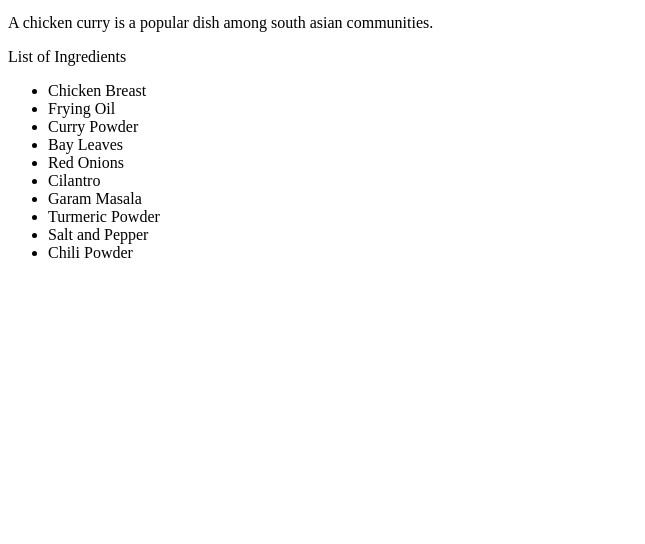
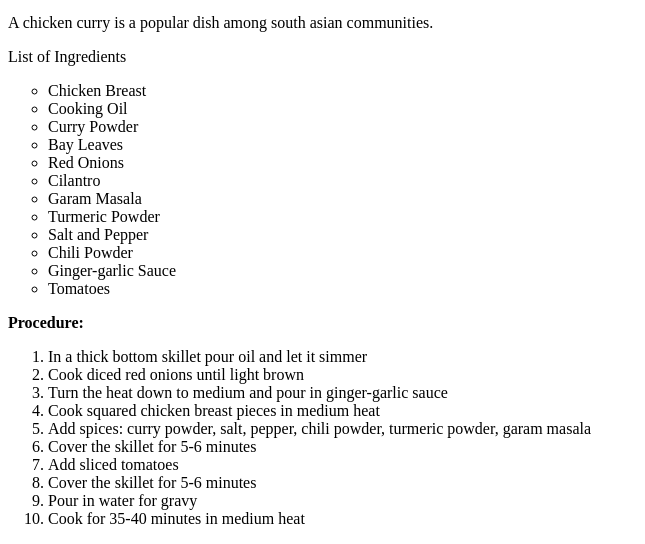
Before and after one commit to manishcs50class/odin-recipes, a plain HTML site: page recipes/chickencurry.html in a window 1280 px wide. Shown: the part 420-964 px from the top of the page, without its empty margins (0-645 px from the left). Before the commit the page ends 800 px from the top, so only its background shows below. Drawn offline with Linux system fonts and the light colour scheme.

Commit message:
added contents under chicken curry

```diff
--- a/recipes/chickencurry.html
+++ b/recipes/chickencurry.html
@@ -12,9 +12,9 @@
 
         <p>A chicken curry is a popular dish among south asian communities.</p>
         <p>List of Ingredients</p>
-        <ul>
+        <ul type="circle">
             <li>Chicken Breast</li>
-            <li>Frying Oil</li>
+            <li>Cooking Oil</li>
             <li>Curry Powder</li>
             <li>Bay Leaves</li>
             <li>Red Onions</li>
@@ -23,6 +23,22 @@
             <li>Turmeric Powder</li>
             <li>Salt and Pepper</li>
             <li>Chili Powder</li>
+            <li>Ginger-garlic Sauce</li>
+            <li>Tomatoes</li>
         </ul>
+
+        <p><strong>Procedure:</strong></p>
+        <ol>
+            <li>In a thick bottom skillet pour oil and let it simmer </li>
+            <li>Cook diced red onions until light brown</li>
+            <li>Turn the heat down to medium and pour in ginger-garlic sauce</li>
+            <li>Cook squared chicken breast pieces in medium heat</li>
+            <li>Add spices: curry powder, salt, pepper, chili powder, turmeric powder, garam masala</li>
+            <li>Cover the skillet for 5-6 minutes</li>
+            <li>Add sliced tomatoes</li>
+            <li>Cover the skillet for 5-6 minutes</li>
+            <li>Pour in water for gravy</li>
+            <li>Cook for 35-40 minutes in medium heat</li>
+        </ol>
     </body>
 </html>
```
